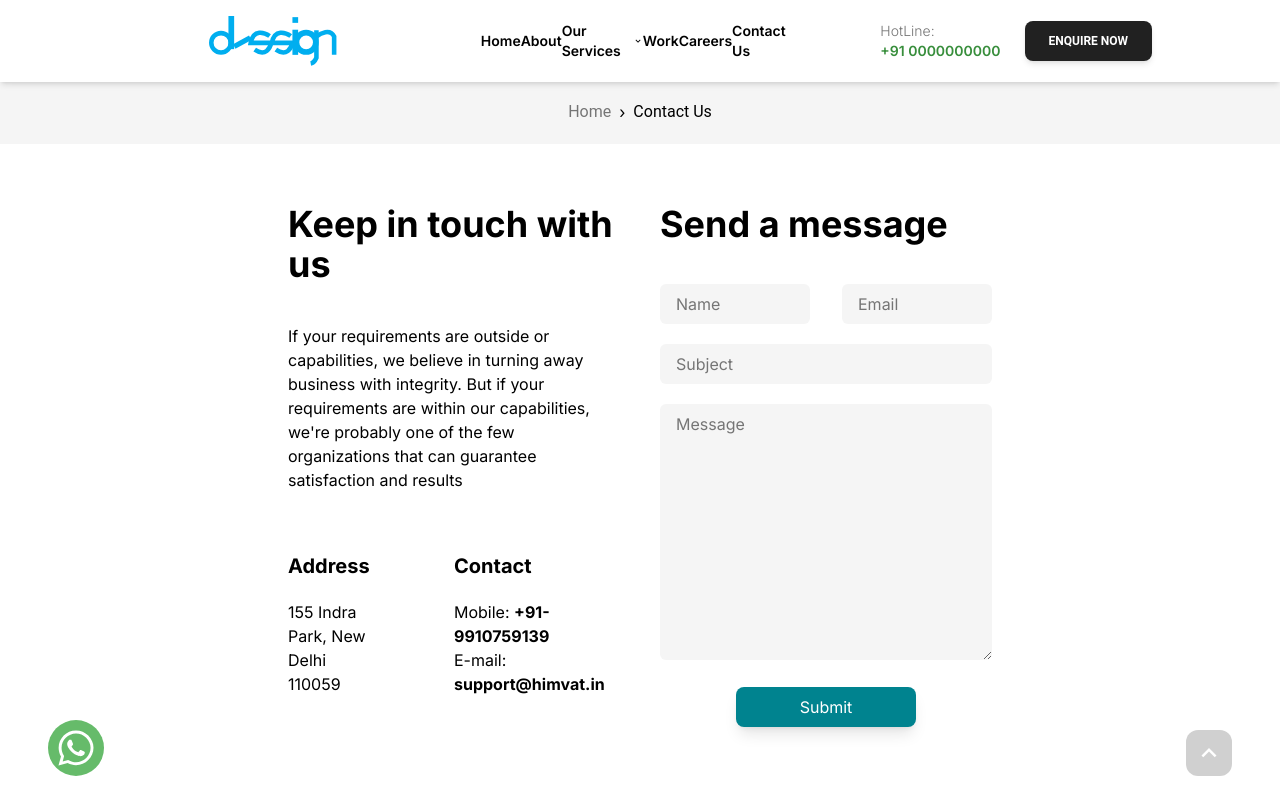
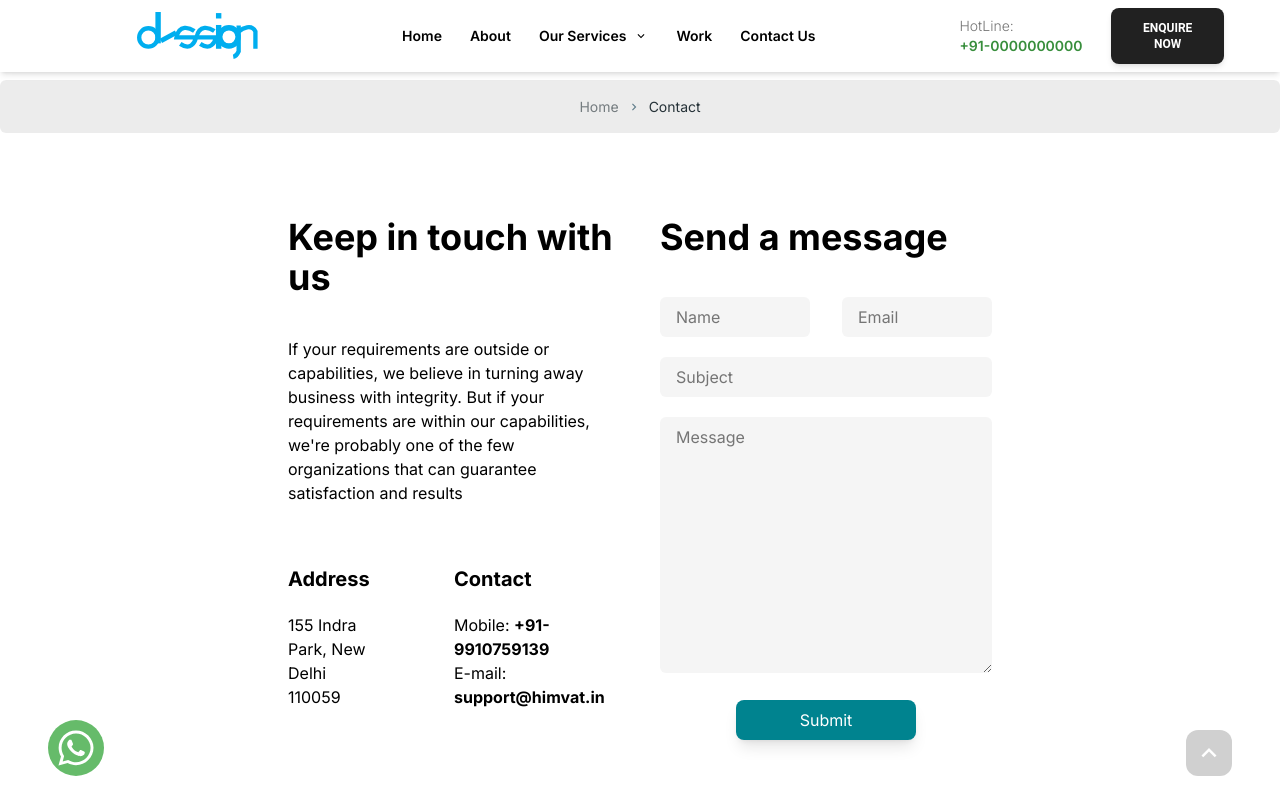
Before and after one commit to brayyofc/DessignStudio-Website, a React (Vite) app in the folder frontend/: page /contact in a window 1280 px wide. Shown: the top 800 px of the page. Built offline with nearby package versions, Linux system fonts and the light colour scheme.

Commit message:
individual service template only desktop

```diff
--- a/frontend/src/Components/Navbar.jsx
+++ b/frontend/src/Components/Navbar.jsx
@@ -20,7 +20,7 @@ export function Navbar() {
   };
 
   return (
-    <nav className="py-4 z-20 fixed w-full bg-white shadow-md flex items-center justify-between lg:justify-center px-6">
+    <nav className="py-2 z-20 fixed w-full bg-white shadow-md flex items-center justify-between lg:justify-center px-6">
       {/* Logo */}
       <svg
         className="lg:collapse w-24 lg:w-32"
@@ -30,46 +30,18 @@ export function Navbar() {
       >
         <circle cx="10.5" cy="23.5" r="8.5" stroke="#00AEEF" stroke-width="4" />
         <rect x="17" width="5" height="29" fill="#00AEEF" />
-        <mask id="path-3-inside-1_45_351" fill="white">
+        <mask id="path-3-inside-1_45_353" fill="white">
           <path d="M39.898 24.4944C40.2173 22.1663 39.7826 19.7972 38.6577 17.7341C37.5328 15.671 35.7767 14.0224 33.6469 13.0297C31.517 12.037 29.1252 11.7525 26.8219 12.2178C24.5185 12.6831 22.4247 13.8738 20.8472 15.6154C19.2697 17.357 18.2914 19.5581 18.0555 21.896C17.8197 24.234 18.3388 26.5861 19.5367 28.6077C20.7346 30.6293 22.5485 32.2141 24.7125 33.13C26.8765 34.0459 29.2769 34.2448 31.5621 33.6975L30.7216 30.1882C29.1861 30.556 27.5731 30.4224 26.119 29.8069C24.6649 29.1914 23.446 28.1265 22.6411 26.7681C21.8361 25.4097 21.4874 23.8292 21.6458 22.2582C21.8043 20.6872 22.4617 19.2082 23.5217 18.0379C24.5817 16.8676 25.9887 16.0675 27.5364 15.7549C29.0841 15.4422 30.6913 15.6334 32.1225 16.3004C33.5537 16.9675 34.7336 18.0753 35.4895 19.4616C36.2454 20.8479 36.5375 22.4398 36.323 24.0042L39.898 24.4944Z" />
         </mask>
-        <path
-          d="M39.898 24.4944C40.2173 22.1663 39.7826 19.7972 38.6577 17.7341C37.5328 15.671 35.7767 14.0224 33.6469 13.0297C31.517 12.037 29.1252 11.7525 26.8219 12.2178C24.5185 12.6831 22.4247 13.8738 20.8472 15.6154C19.2697 17.357 18.2914 19.5581 18.0555 21.896C17.8197 24.234 18.3388 26.5861 19.5367 28.6077C20.7346 30.6293 22.5485 32.2141 24.7125 33.13C26.8765 34.0459 29.2769 34.2448 31.5621 33.6975L30.7216 30.1882C29.1861 30.556 27.5731 30.4224 26.119 29.8069C24.6649 29.1914 23.446 28.1265 22.6411 26.7681C21.8361 25.4097 21.4874 23.8292 21.6458 22.2582C21.8043 20.6872 22.4617 19.2082 23.5217 18.0379C24.5817 16.8676 25.9887 16.0675 27.5364 15.7549C29.0841 15.4422 30.6913 15.6334 32.1225 16.3004C33.5537 16.9675 34.7336 18.0753 35.4895 19.4616C36.2454 20.8479 36.5375 22.4398 36.323 24.0042L39.898 24.4944Z"
-          stroke="#00AEEF"
-          stroke-width="34"
-          mask="url(#path-3-inside-1_45_351)"
-        />
-        <rect
-          x="21"
-          y="24.7082"
-          width="16"
-          height="4.4785"
-          transform="rotate(-28.8005 21 24.7082)"
-          fill="#00AEEF"
-        />
-        <path
-          d="M53 17.5C48.5 14.3333 38.9 11.1 36.5 23.5H54.5C53.5 28 49.5 36 40 29.5"
-          stroke="#00AEEF"
-          stroke-width="4"
-        />
-        <path
-          d="M71.5 17.5C67 14.3333 57.4 11.1 55 23.5H73C72 28 68 36 58.5 29.5"
-          stroke="#00AEEF"
-          stroke-width="4"
-        />
+        <path d="M39.898 24.4944C40.2173 22.1663 39.7826 19.7972 38.6577 17.7341C37.5328 15.671 35.7767 14.0224 33.6469 13.0297C31.517 12.037 29.1252 11.7525 26.8219 12.2178C24.5185 12.6831 22.4247 13.8738 20.8472 15.6154C19.2697 17.357 18.2914 19.5581 18.0555 21.896C17.8197 24.234 18.3388 26.5861 19.5367 28.6077C20.7346 30.6293 22.5485 32.2141 24.7125 33.13C26.8765 34.0459 29.2769 34.2448 31.5621 33.6975L30.7216 30.1882C29.1861 30.556 27.5731 30.4224 26.119 29.8069C24.6649 29.1914 23.446 28.1265 22.6411 26.7681C21.8361 25.4097 21.4874 23.8292 21.6458 22.2582C21.8043 20.6872 22.4617 19.2082 23.5217 18.0379C24.5817 16.8676 25.9887 16.0675 27.5364 15.7549C29.0841 15.4422 30.6913 15.6334 32.1225 16.3004C33.5537 16.9675 34.7336 18.0753 35.4895 19.4616C36.2454 20.8479 36.5375 22.4398 36.323 24.0042L39.898 24.4944Z" stroke="#00AEEF" stroke-width="34" mask="url(#path-3-inside-1_45_353)" />
+        <rect x="21" y="24.7082" width="16" height="4.4785" transform="rotate(-28.8005 21 24.7082)" fill="#00AEEF" />
+        <path d="M53 17.5C48.5 14.3333 38.9 11.1 36.5 23.5H54.5C53.5 28 49.5 36 40 29.5" stroke="#00AEEF" stroke-width="4" />
+        <path d="M71.5 17.5C67 14.3333 57.4 11.1 55 23.5H73C72 28 68 36 58.5 29.5" stroke="#00AEEF" stroke-width="4" />
         <rect x="73" y="12" width="5" height="22" fill="#00AEEF" />
         <rect x="73" y="1" width="5" height="5" fill="#00AEEF" />
         <circle cx="85" cy="23" r="8.5" stroke="#00AEEF" stroke-width="5" />
-        <path
-          d="M94 12.5V36.5C93.3333 38 91.4 41.1 89 41.5"
-          stroke="#00AEEF"
-          stroke-width="4"
-        />
-        <path
-          d="M94 18C97.6667 15 105.9 10.8 109.5 18V34"
-          stroke="#00AEEF"
-          stroke-width="4"
-        />
+        <path d="M94 12.5V36.5C93.3333 38 91.4 41.1 89 41.5" stroke="#00AEEF" stroke-width="4" />
+        <path d="M94 18C97.6667 15 105.9 10.8 109.5 18V34" stroke="#00AEEF" stroke-width="4" />
       </svg>
 
       {/* Desktop Menu */}
@@ -80,56 +52,22 @@ export function Navbar() {
           fill="none"
           xmlns="http://www.w3.org/2000/svg"
         >
-          <circle
-            cx="10.5"
-            cy="23.5"
-            r="8.5"
-            stroke="#00AEEF"
-            stroke-width="4"
-          />
+          <circle cx="10.5" cy="23.5" r="8.5" stroke="#00AEEF" stroke-width="4" />
             <rect x="17" width="5" height="29" fill="#00AEEF" />
-          <mask id="path-3-inside-1_45_351" fill="white">
+            <mask id="path-3-inside-1_45_353" fill="white">
               <path d="M39.898 24.4944C40.2173 22.1663 39.7826 19.7972 38.6577 17.7341C37.5328 15.671 35.7767 14.0224 33.6469 13.0297C31.517 12.037 29.1252 11.7525 26.8219 12.2178C24.5185 12.6831 22.4247 13.8738 20.8472 15.6154C19.2697 17.357 18.2914 19.5581 18.0555 21.896C17.8197 24.234 18.3388 26.5861 19.5367 28.6077C20.7346 30.6293 22.5485 32.2141 24.7125 33.13C26.8765 34.0459 29.2769 34.2448 31.5621 33.6975L30.7216 30.1882C29.1861 30.556 27.5731 30.4224 26.119 29.8069C24.6649 29.1914 23.446 28.1265 22.6411 26.7681C21.8361 25.4097 21.4874 23.8292 21.6458 22.2582C21.8043 20.6872 22.4617 19.2082 23.5217 18.0379C24.5817 16.8676 25.9887 16.0675 27.5364 15.7549C29.0841 15.4422 30.6913 15.6334 32.1225 16.3004C33.5537 16.9675 34.7336 18.0753 35.4895 19.4616C36.2454 20.8479 36.5375 22.4398 36.323 24.0042L39.898 24.4944Z" />
             </mask>
-          <path
-            d="M39.898 24.4944C40.2173 22.1663 39.7826 19.7972 38.6577 17.7341C37.5328 15.671 35.7767 14.0224 33.6469 13.0297C31.517 12.037 29.1252 11.7525 26.8219 12.2178C24.5185 12.6831 22.4247 13.8738 20.8472 15.6154C19.2697 17.357 18.2914 19.5581 18.0555 21.896C17.8197 24.234 18.3388 26.5861 19.5367 28.6077C20.7346 30.6293 22.5485 32.2141 24.7125 33.13C26.8765 34.0459 29.2769 34.2448 31.5621 33.6975L30.7216 30.1882C29.1861 30.556 27.5731 30.4224 26.119 29.8069C24.6649 29.1914 23.446 28.1265 22.6411 26.7681C21.8361 25.4097 21.4874 23.8292 21.6458 22.2582C21.8043 20.6872 22.4617 19.2082 23.5217 18.0379C24.5817 16.8676 25.9887 16.0675 27.5364 15.7549C29.0841 15.4422 30.6913 15.6334 32.1225 16.3004C33.5537 16.9675 34.7336 18.0753 35.4895 19.4616C36.2454 20.8479 36.5375 22.4398 36.323 24.0042L39.898 24.4944Z"
-            stroke="#00AEEF"
-            stroke-width="34"
-            mask="url(#path-3-inside-1_45_351)"
-          />
-          <rect
-            x="21"
-            y="24.7082"
-            width="16"
-            height="4.4785"
-            transform="rotate(-28.8005 21 24.7082)"
-            fill="#00AEEF"
-          />
-          <path
-            d="M53 17.5C48.5 14.3333 38.9 11.1 36.5 23.5H54.5C53.5 28 49.5 36 40 29.5"
-            stroke="#00AEEF"
-            stroke-width="4"
-          />
-          <path
-            d="M71.5 17.5C67 14.3333 57.4 11.1 55 23.5H73C72 28 68 36 58.5 29.5"
-            stroke="#00AEEF"
-            stroke-width="4"
-          />
+            <path d="M39.898 24.4944C40.2173 22.1663 39.7826 19.7972 38.6577 17.7341C37.5328 15.671 35.7767 14.0224 33.6469 13.0297C31.517 12.037 29.1252 11.7525 26.8219 12.2178C24.5185 12.6831 22.4247 13.8738 20.8472 15.6154C19.2697 17.357 18.2914 19.5581 18.0555 21.896C17.8197 24.234 18.3388 26.5861 19.5367 28.6077C20.7346 30.6293 22.5485 32.2141 24.7125 33.13C26.8765 34.0459 29.2769 34.2448 31.5621 33.6975L30.7216 30.1882C29.1861 30.556 27.5731 30.4224 26.119 29.8069C24.6649 29.1914 23.446 28.1265 22.6411 26.7681C21.8361 25.4097 21.4874 23.8292 21.6458 22.2582C21.8043 20.6872 22.4617 19.2082 23.5217 18.0379C24.5817 16.8676 25.9887 16.0675 27.5364 15.7549C29.0841 15.4422 30.6913 15.6334 32.1225 16.3004C33.5537 16.9675 34.7336 18.0753 35.4895 19.4616C36.2454 20.8479 36.5375 22.4398 36.323 24.0042L39.898 24.4944Z" stroke="#00AEEF" stroke-width="34" mask="url(#path-3-inside-1_45_353)" />
+            <rect x="21" y="24.7082" width="16" height="4.4785" transform="rotate(-28.8005 21 24.7082)" fill="#00AEEF" />
+            <path d="M53 17.5C48.5 14.3333 38.9 11.1 36.5 23.5H54.5C53.5 28 49.5 36 40 29.5" stroke="#00AEEF" stroke-width="4" />
+            <path d="M71.5 17.5C67 14.3333 57.4 11.1 55 23.5H73C72 28 68 36 58.5 29.5" stroke="#00AEEF" stroke-width="4" />
             <rect x="73" y="12" width="5" height="22" fill="#00AEEF" />
             <rect x="73" y="1" width="5" height="5" fill="#00AEEF" />
             <circle cx="85" cy="23" r="8.5" stroke="#00AEEF" stroke-width="5" />
-          <path
-            d="M94 12.5V36.5C93.3333 38 91.4 41.1 89 41.5"
-            stroke="#00AEEF"
-            stroke-width="4"
-          />
-          <path
-            d="M94 18C97.6667 15 105.9 10.8 109.5 18V34"
-            stroke="#00AEEF"
-            stroke-width="4"
-          />
+            <path d="M94 12.5V36.5C93.3333 38 91.4 41.1 89 41.5" stroke="#00AEEF" stroke-width="4" />
+            <path d="M94 18C97.6667 15 105.9 10.8 109.5 18V34" stroke="#00AEEF" stroke-width="4" />
         </svg>
-        <ul className="flex justify-evenly w-full xl:w-1/2 px-36 text-sm font-semibold items-center">
+        <ul className="flex justify-between w-full xl:w-8/12 px-36 text-sm font-semibold items-center">
           <Link to="/">
             <li className="cursor-pointer hover:text-blue-600">Home</li>
           </Link>
@@ -138,22 +76,23 @@ export function Navbar() {
           </Link>
           <Menu allowHover>
             <MenuHandler>
-              <p className="flex gap-2 cursor-pointer hover:text-blue-600 items-center">
+              <Link to="/services"><p className="flex gap-2 cursor-pointer hover:text-blue-600 items-center">
                 Our Services <MdOutlineKeyboardArrowDown />
-              </p>
+              </p></Link>
             </MenuHandler>
             <MenuList className="max-h-72">
-              <MenuItem>Menu Item 1</MenuItem>
-              <MenuItem>Menu Item 2</MenuItem>
+              <Link to="/services/1"><MenuItem>Menu Item 1</MenuItem></Link>
+              <Link to="/services/2"><MenuItem>Menu Item 2</MenuItem></Link>
+
               {/* Add more menu items as needed */}
             </MenuList>
           </Menu>
           <Link to="#">
             <li className="cursor-pointer hover:text-blue-600">Work</li>
           </Link>
-          <Link to="#">
+          {/* <Link to="#">
             <li className="cursor-pointer hover:text-blue-600">Careers</li>
-          </Link>
+          </Link> */}
           <Link to="/contact">
             <li className="cursor-pointer hover:text-blue-600">Contact Us</li>
           </Link>
@@ -161,8 +100,8 @@ export function Navbar() {
         <div className="flex gap-6 text-sm items-center">
           <div>
             <p className="font-light text-gray-600">HotLine:</p>
-            <h1 className="text-md font-semibold text-green-700">
-              +91 0000000000
+            <h1 className="text-md font-semibold w-32 text-green-700">
+              +91-0000000000
             </h1>
           </div>
           <Button size="md">Enquire Now</Button>
@@ -263,9 +202,9 @@ export function Navbar() {
               <Link to="#" onClick={toggleDrawer}>
                 <li className="cursor-pointer hover:text-blue-600">Work</li>
               </Link>
-              <Link to="#" onClick={toggleDrawer}>
+              {/* <Link to="#" onClick={toggleDrawer}>
                 <li className="cursor-pointer hover:text-blue-600">Careers</li>
-              </Link>
+              </Link> */}
               <Link to="#" onClick={toggleDrawer}>
                 <li className="cursor-pointer hover:text-blue-600">
                   Contact Us
--- a/frontend/src/Pages/Contact.jsx
+++ b/frontend/src/Pages/Contact.jsx
@@ -1,19 +1,20 @@
+import { Breadcrumbs } from "@material-tailwind/react";
 import React from "react";
+import { MdOutlineKeyboardArrowRight } from "react-icons/md";
+import { Link } from "react-router-dom";
 
 function Contact() {
   return (
     <div className="text-xl text-black h-full items-center mt-20 grid place-items-center">
-      <div className="bg-gray-100 h-16 flex items-center w-full justify-center gap-2 text-base">
-        <a
-          href="/"
-          className=" cursor-pointer text-gray-600 hover:text-cyan-800 transition-all duration-300"
-        >
-          <h1 className="font-sans">Home</h1>
-        </a>
-        <p>›</p>
-        <h1 className="font-sans">Contact Us</h1>
-      </div>
-      <div className="flex flex-col lg:flex-row w-full justify-center px-10 md:px-20 xl:px-72 py-5 md:py-10 gap-10">
+      <Breadcrumbs separator={<MdOutlineKeyboardArrowRight/>} className='bg-gray-300 w-screen flex justify-center py-4 mb-16'>
+                <Link to="/" className="opacity-60">
+                    Home
+                </Link>
+                <Link to="/services" className="">
+                    Contact
+                </Link>
+        </Breadcrumbs>
+      <div className="flex flex-col lg:flex-row w-full justify-center  md:px-20 xl:px-72 py-5 md:py-0 gap-10">
         <div className="lg:w-1/2">
           <h1 className="font-bold text-3xl md:text-4xl py-2 md:py-5">
             Keep in touch with us
--- /dev/null
+++ b/frontend/src/Pages/Service_Template.jsx
@@ -0,0 +1,64 @@
+import { Breadcrumbs, Button, ButtonGroup } from '@material-tailwind/react';
+import { Splide, SplideSlide } from '@splidejs/react-splide'
+import React, { useState } from 'react'
+import {  MdOutlineKeyboardArrowRight } from 'react-icons/md';
+
+import { Link, useLocation } from 'react-router-dom';
+
+function Service_Template() {
+    const location=useLocation();
+    const slug=location.pathname.slice(9);
+    console.log(slug)
+    const clientImages=[
+        {image:"https://himvat.in/wp-content/uploads/2024/06/b1.jpg"},
+        {image:"https://himvat.in/wp-content/uploads/2024/06/b2.jpg"},
+        {image:"https://himvat.in/wp-content/uploads/2024/06/b3.jpg"},
+        {image:"https://himvat.in/wp-content/uploads/2024/06/b4.jpg"},
+
+    ]
+    const [img,setImage]=useState(clientImages[0].image);
+    function handleImage(img){
+        console.log(img)
+        setImage(img)
+    }
+
+  return (
+    <div className='pt-20'>
+        <Breadcrumbs separator={<MdOutlineKeyboardArrowRight/>} className='bg-gray-300 w-screen flex justify-center py-4 mb-16'>
+                <Link to="/" className="opacity-60">
+                    Home
+                </Link>
+                <Link to="/services" className="opacity-60">
+                    Our Services
+                </Link>
+                <Link to={`/services/:${slug}`} className='capitalize'>{slug}</Link>
+        </Breadcrumbs>
+        <div className='flex justify-center items-start gap-24 w-full'>
+            <div className='grid place-items-center gap-2'>
+            <img src={img} className='w-full  aspect-[6/4]'/>
+            <Splide  options={{
+                rewind: true,
+                gap:30,
+                arrows:false,
+                fixedWidth : 100,
+                fixedHeight: 100,
+              }} aria-label="React Splide Example" className="w-full">
+                {clientImages.map(data => <SplideSlide onClick={()=>handleImage(data.image)}>
+                  <img src={data.image} alt="Image 1" />
+                </SplideSlide>)}
+              </Splide>
+            </div>
+            <div className='text-left w-1/3 grid gap-6'>
+                <h1 className='text-4xl font-bold'>Banner Printing</h1>
+                <p className='text-gray-500 tracking-wider leading-6 text-sm'>Lorem ipsum, dolor sit amet consectetur adipisicing elit. Doloribus corporis voluptatem veritatis repudiandae sit sint consequatur, fugiat deserunt reiciendis soluta ea explicabo debitis porro repellat nemo adipisci obcaecati alias voluptas. Lorem ipsum, dolor sit amet consectetur adipisicing elit. Omnis delectus ipsam quibusdam quae, eaque facilis, soluta voluptatibus sequi ad, distinctio atque autem ipsum adipisci libero assumenda enim nesciunt officiis accusantium! Lorem ipsum dolor sit amet consectetur adipisicing elit. Unde maiores consequatur suscipit culpa quas, reiciendis ea, laborum id veritatis ad, recusandae quod laboriosam labore. Molestiae asperiores quis maiores itaque eius!</p>
+                <div className='flex gap-2 w-full'>
+                    <Button variant="outlined" className='w-full'>Request a Call</Button>
+                    <Button className='w-full bg-blue-500'>Send Enquiry</Button>
+                </div>
+            </div>
+        </div>
+    </div>
+  )
+}
+
+export default Service_Template
```
Also changed, not shown: frontend/src/App.jsx (+10 -0 lines), frontend/src/Components/Footer.jsx (+5 -4 lines), frontend/src/Pages/Services.jsx (added, +9 -0 lines). Lines whose indentation alone changed are shown as unchanged.
